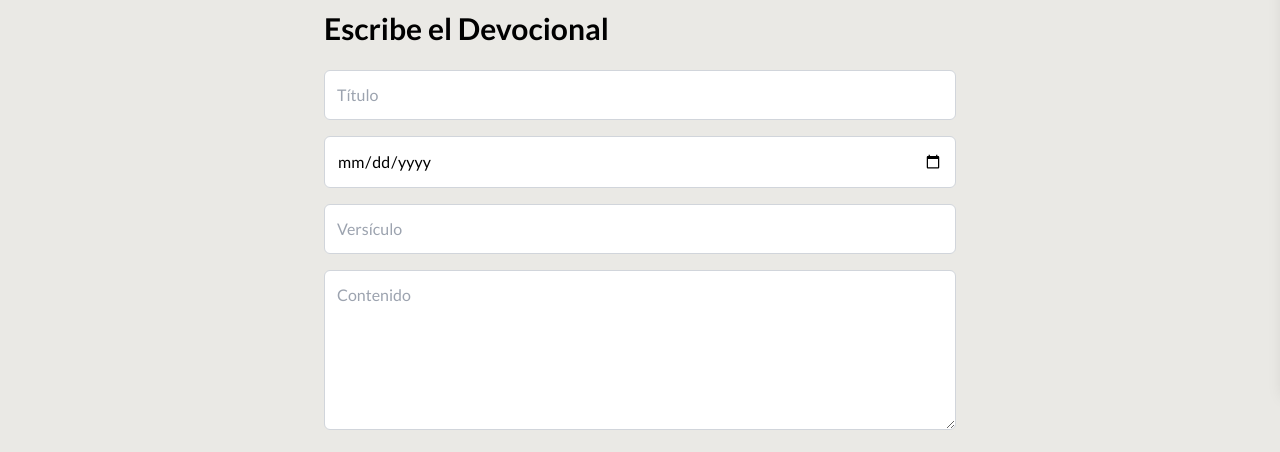
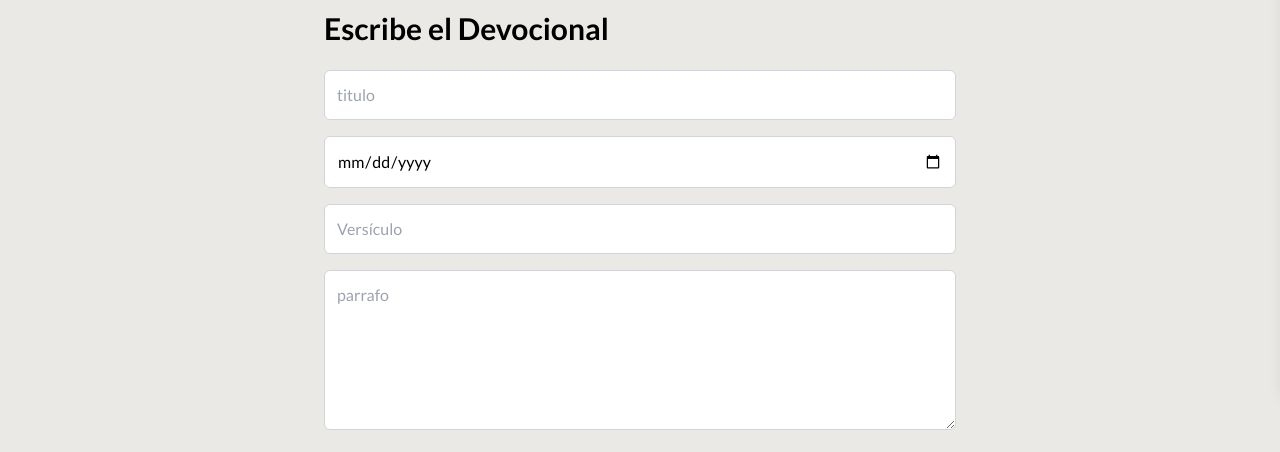
Before and after one commit to CarlosSivincha/cptln_frontend, a React (Vite) app: page /devoAd in a window 1280 px wide. Shown: the part 410-862 px from the top of the page. Built offline with nearby package versions, Linux system fonts and the light colour scheme; no server answers.

Commit message:
first commit

```diff
--- a/src/pages/Admin/pages/DevoAdmin/index.jsx
+++ b/src/pages/Admin/pages/DevoAdmin/index.jsx
@@ -49,10 +49,10 @@ const formatFecha = (date) => {
                 <form onSubmit={handleSubmit} className="space-y-4">
                     <input
                         type="text"
-                        name="title"
-                        value={formData.title}
-                        onChange={(e) => setFormData({ ...formData, title: e.target.value })}
-                        placeholder="Título"
+                        name="titulo"
+                        value={formData.titulo}
+                        onChange={(e) => setFormData({ ...formData, titulo: e.target.value })}
+                        placeholder="titulo"
                         className="w-full p-3 border border-gray-300 rounded-md focus:outline-none focus:ring-2 focus:ring-l_color_y-600"
                     />
                     <input
@@ -71,10 +71,10 @@ const formatFecha = (date) => {
                         className="w-full p-3 border border-gray-300 rounded-md focus:outline-none focus:ring-2 focus:ring-l_color_y-600"
                     />
                     <textarea
-                        name="contenido"
-                        value={formData.contenido}
-                        onChange={(e) => setFormData({ ...formData, contenido: e.target.value })}
-                        placeholder="Contenido"
+                        name="parrafo"
+                        value={formData.parrafo}
+                        onChange={(e) => setFormData({ ...formData, parrafo: e.target.value })}
+                        placeholder="parrafo"
                         className="w-full h-40 p-3 border border-gray-300 rounded-md focus:outline-none focus:ring-2 focus:ring-l_color_y-600"
                     />
                     <input
```
